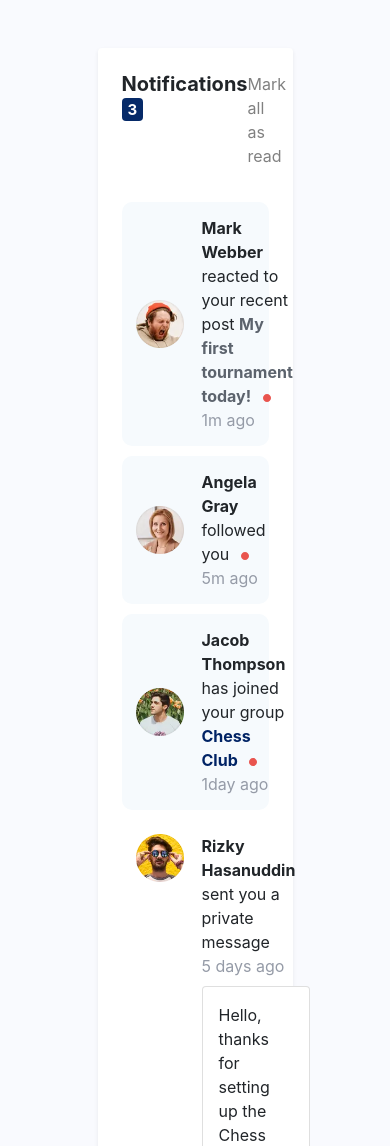
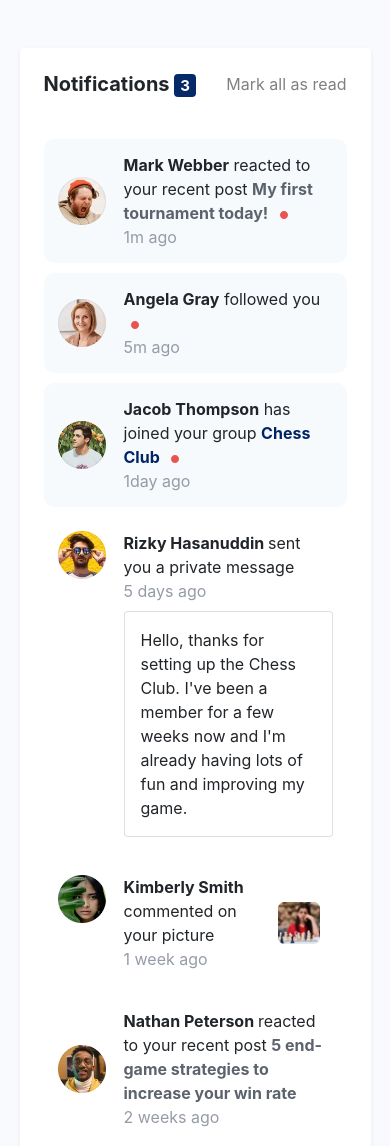
Before and after one commit to dhyanivj/notification-page, a plain HTML site: page index.html in a window 390 px wide. Shown: the top 1146 px of the page. Drawn offline with nearby package versions, Linux system fonts and the light colour scheme.

Commit message:
mobile fixes

```diff
--- a/index.html
+++ b/index.html
@@ -15,7 +15,7 @@
 </head>
 
 <body>
-    <div class="card mt-5 w-50 border-0 rounded-3 shadow-sm p-4 mx-auto">
+    <div class="card my-5 w-50 mob-card border-0 rounded-3 shadow-sm p-4 mx-auto">
         <div class="top d-flex justify-content-between mb-4">
             <h5 class="title">Notifications <span class="badge badge-noti">3</span></h5>
             <a href="#" class="read-text">Mark all as read</a>
@@ -58,7 +58,7 @@
                         <span class="name"> Rizky Hasanuddin </span>sent you a private message
                     </div>
                     <div class="time">5 days ago</div>
-                    <div class="card p-3 mt-2">
+                    <div class="card p-3 mt-2 msg-card ">
                         Hello, thanks for setting up the Chess Club. I've been a member for a few weeks now and
                         I'm already having lots of fun and improving my game.
                     </div>
@@ -74,7 +74,7 @@
                         <div class="time">1 week ago</div>
                     </div>
                 </div>
-                <img src="./assets/images/image-chess.webp" alt="" class="profile-image">
+                <img src="./assets/images/image-chess.webp" alt="" class="profile-image chess-img">
             </div>
             <div class=" noti d-flex align-items-center">
                 <img src="./assets/images/avatar-nathan-peterson.webp" alt="avatar1" class="profile-image">
--- a/style.css
+++ b/style.css
@@ -4,6 +4,7 @@ body {
 
 .profile-image {
     width: 3rem;
+    height: 3rem;
     margin-right: 10px;
 }
 
@@ -13,6 +14,12 @@ body {
 
 .name {
     font-weight: 700;
+    cursor: pointer;
+}
+
+.name:hover {
+    color: #002365;
+
 }
 
 .badge-noti {
@@ -49,7 +56,43 @@ body {
     background: #f6fafd;
 }
 
+.msg-card:hover {
+    background: #ecf7ff;
+    cursor: pointer;
+}
+
 .blue-text {
     color: #002365;
     font-weight: 700;
+    cursor: pointer;
 }
+
+.chess-img:hover {
+    border: 3px solid #d2ebff;
+    border-radius: 10px;
+    cursor: pointer;
+    padding: 0px;
+
+}
+
+.chess-img {
+    padding: 3px;
+}
+
+.bold-grey:hover,
+.read-text:hover {
+    color: #002365;
+    cursor: pointer;
+    text-decoration: none;
+}
+
+
+
+
+/* Mobile CSS */
+
+@media (max-width: 575.98px) {
+    .mob-card {
+        width: 90% !important;
+    }
+}
```
